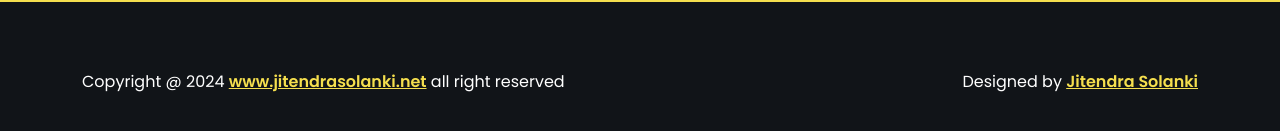
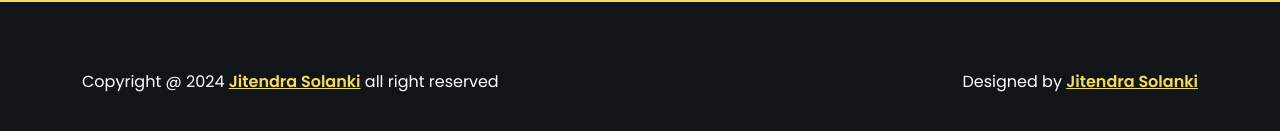
Before and after one commit to jitendra-solanki-projects/portfolio, a plain HTML site: page index.html in a window 1280 px wide. Shown: the part 8331-8462 px from the top of the page. Drawn offline with Linux system fonts and the light colour scheme; a script that the page names is missing.

Commit message:
Update index.html

```diff
--- a/index.html
+++ b/index.html
@@ -1554,8 +1554,8 @@
             <div class="col-lg-6 text-center text-lg-start wow fadeInUp">
               <p class="mb-2 mb-lg-0">
                 Copyright @ 2024
-                <a class="fw-600" href="https://jitendrasolanki.net/"
-                  >www.jitendrasolanki.net</a
+                <a class="fw-600" href="https://jitendra-solanki-projects.github.io/portfolio/"
+                  >Jitendra Solanki</a
                 >
                 all right reserved
               </p>
@@ -1564,7 +1564,7 @@
             <div class="col-lg-6 wow fadeInUp">
               <p class="mb-0 text-center text-lg-end">
                 Designed by
-                <a class="fw-600" href="https://jitendrasolanki.net/"
+                <a class="fw-600" href="https://jitendra-solanki-projects.github.io/portfolio/"
                   >Jitendra Solanki</a
                 >
               </p>
```
